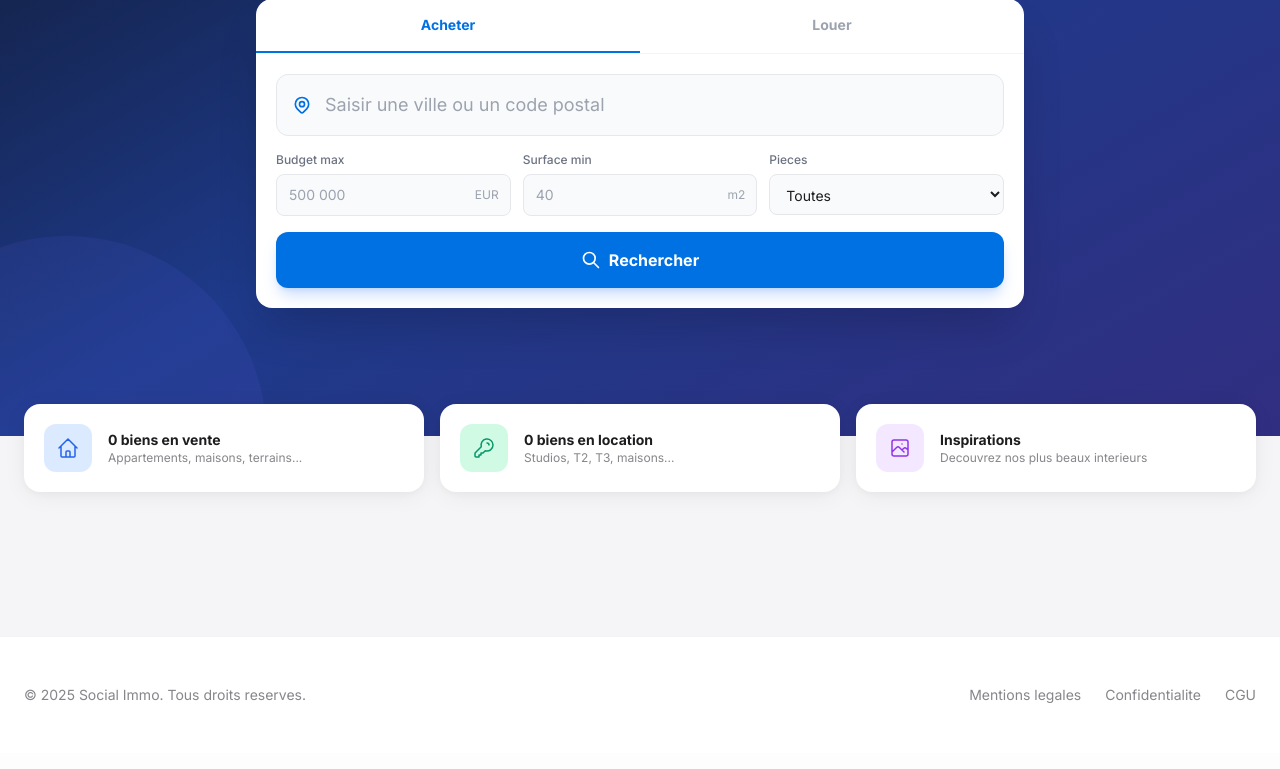
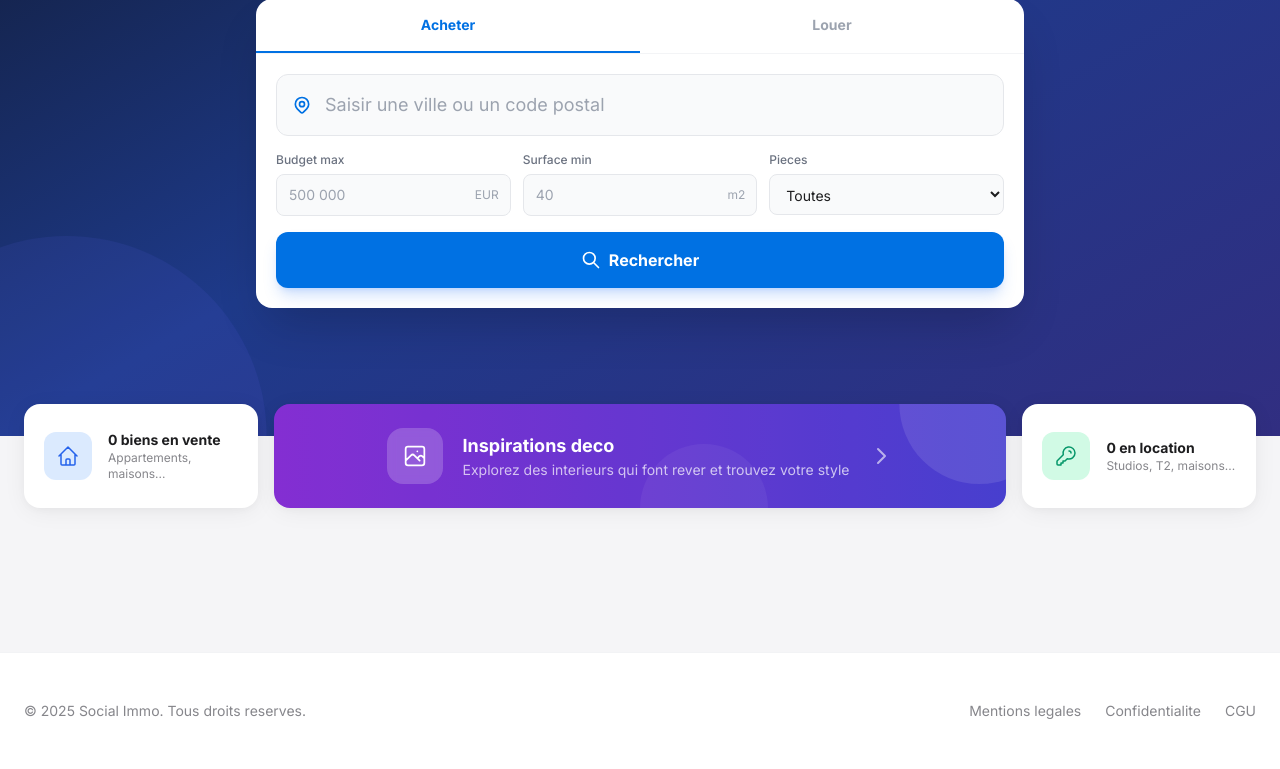
Before and after one commit to CharlT24/social-immo, a Django app: page / in a window 1280 px wide. Shown: the part 374-1143 px from the top of the page. Before the commit the page ends 1077 px from the top, so only its background shows below. Run offline with Django 5.2, Linux system fonts and the light colour scheme; data that the repository does not hold is empty; some libraries are stand-ins or nearby versions.

Commit message:
Homepage: capsule Inspiration au centre + section 3 photos inspiration
- Capsule Inspiration plus grande avec gradient violet au milieu
- Vente et Location de chaque cote
- Section Inspirations avec 3 photos aleatoires entre
  "Votre futur chez vous" et "Professionnels a la une"

Co-Authored-By: Claude Opus 4.6 <noreply@anthropic.com>

```diff
--- a/listings/views.py
+++ b/listings/views.py
@@ -82,6 +82,18 @@ def homepage(request):
     agences_vedettes = Agence.objects.filter(is_active=True, mise_en_avant=True).order_by('?')
     pros_vedettes = ProProfile.objects.filter(is_active=True, mise_en_avant=True).order_by('?')
 
+    # 3 photos inspiration aleatoires pour la homepage
+    inspiration_photos = list(Photo.objects.filter(
+        is_inspiration=True, annonce__is_active=True
+    ).order_by('?')[:3])
+    # Completer avec des photos de realisations pro si pas assez
+    if len(inspiration_photos) < 3:
+        from listings.models import ProRealisationPhoto
+        pro_photos = list(ProRealisationPhoto.objects.filter(
+            realisation__is_active=True
+        ).order_by('?')[:3 - len(inspiration_photos)])
+        inspiration_photos += pro_photos
+
     # Favoris user
     user_favorites = []
     if request.user.is_authenticated:
@@ -99,6 +111,7 @@ def homepage(request):
         'user_favorites': user_favorites,
         'agences_vedettes': agences_vedettes,
         'pros_vedettes': pros_vedettes,
+        'inspiration_photos': inspiration_photos,
     }
     return render(request, 'listings/homepage.html', context)
 
--- a/templates/listings/homepage.html
+++ b/templates/listings/homepage.html
@@ -124,32 +124,43 @@
 
 <!-- ==================== SERVICES SECTION ==================== -->
 <section class="max-w-7xl mx-auto px-6 -mt-8 relative z-10 mb-16">
-    <div class="grid grid-cols-1 md:grid-cols-3 gap-4">
-        <a href="{% url 'listings:search_results' %}?type=V" class="flex items-center gap-4 bg-white rounded-2xl p-5 shadow-apple hover:shadow-apple-hover hover:-translate-y-0.5 transition-all">
+    <div class="grid grid-cols-1 md:grid-cols-5 gap-4">
+        <!-- Vente -->
+        <a href="{% url 'listings:search_results' %}?type=V" class="md:col-span-1 flex items-center gap-4 bg-white rounded-2xl p-5 shadow-apple hover:shadow-apple-hover hover:-translate-y-0.5 transition-all">
             <div class="w-12 h-12 bg-blue-100 rounded-xl flex items-center justify-center flex-shrink-0">
                 <svg class="w-6 h-6 text-blue-600" fill="none" stroke="currentColor" viewBox="0 0 24 24"><path stroke-linecap="round" stroke-linejoin="round" stroke-width="1.5" d="M3 12l2-2m0 0l7-7 7 7M5 10v10a1 1 0 001 1h3m10-11l2 2m-2-2v10a1 1 0 01-1 1h-3m-6 0a1 1 0 001-1v-4a1 1 0 011-1h2a1 1 0 011 1v4a1 1 0 001 1m-6 0h6"/></svg>
             </div>
             <div>
                 <p class="text-sm font-bold text-apple-text">{{ count_vente }} biens en vente</p>
-                <p class="text-xs text-apple-gray">Appartements, maisons, terrains...</p>
+                <p class="text-xs text-apple-gray">Appartements, maisons...</p>
             </div>
         </a>
-        <a href="{% url 'listings:search_results' %}?type=L" class="flex items-center gap-4 bg-white rounded-2xl p-5 shadow-apple hover:shadow-apple-hover hover:-translate-y-0.5 transition-all">
+
+        <!-- Inspirations (au milieu, plus grand) -->
+        <a href="{% url 'listings:decoration_list' %}" class="md:col-span-3 relative bg-gradient-to-r from-purple-600 to-indigo-600 rounded-2xl p-6 shadow-apple hover:shadow-apple-hover hover:-translate-y-0.5 transition-all overflow-hidden group">
+            <div class="absolute inset-0 bg-black/10 group-hover:bg-black/5 transition-colors"></div>
+            <div class="absolute top-0 right-0 w-40 h-40 bg-white/10 rounded-full -translate-y-1/2 translate-x-1/3"></div>
+            <div class="absolute bottom-0 left-1/2 w-32 h-32 bg-white/5 rounded-full translate-y-1/2"></div>
+            <div class="relative flex items-center justify-center gap-5">
+                <div class="w-14 h-14 bg-white/20 backdrop-blur-sm rounded-2xl flex items-center justify-center flex-shrink-0">
+                    <svg class="w-7 h-7 text-white" fill="none" stroke="currentColor" viewBox="0 0 24 24"><path stroke-linecap="round" stroke-linejoin="round" stroke-width="1.5" d="M4 16l4.586-4.586a2 2 0 012.828 0L16 16m-2-2l1.586-1.586a2 2 0 012.828 0L20 14m-6-6h.01M6 20h12a2 2 0 002-2V6a2 2 0 00-2-2H6a2 2 0 00-2 2v12a2 2 0 002 2z"/></svg>
+                </div>
+                <div>
+                    <p class="text-lg font-bold text-white">Inspirations deco</p>
+                    <p class="text-sm text-white/70">Explorez des interieurs qui font rever et trouvez votre style</p>
+                </div>
+                <svg class="w-6 h-6 text-white/60 group-hover:translate-x-1 transition-transform flex-shrink-0" fill="none" stroke="currentColor" viewBox="0 0 24 24"><path stroke-linecap="round" stroke-linejoin="round" stroke-width="2" d="M9 5l7 7-7 7"/></svg>
+            </div>
+        </a>
+
+        <!-- Location -->
+        <a href="{% url 'listings:search_results' %}?type=L" class="md:col-span-1 flex items-center gap-4 bg-white rounded-2xl p-5 shadow-apple hover:shadow-apple-hover hover:-translate-y-0.5 transition-all">
             <div class="w-12 h-12 bg-emerald-100 rounded-xl flex items-center justify-center flex-shrink-0">
                 <svg class="w-6 h-6 text-emerald-600" fill="none" stroke="currentColor" viewBox="0 0 24 24"><path stroke-linecap="round" stroke-linejoin="round" stroke-width="1.5" d="M15 7a2 2 0 012 2m4 0a6 6 0 01-7.743 5.743L11 17H9v2H7v2H4a1 1 0 01-1-1v-2.586a1 1 0 01.293-.707l5.964-5.964A6 6 0 1121 9z"/></svg>
             </div>
             <div>
-                <p class="text-sm font-bold text-apple-text">{{ count_location }} biens en location</p>
-                <p class="text-xs text-apple-gray">Studios, T2, T3, maisons...</p>
-            </div>
-        </a>
-        <a href="{% url 'listings:decoration_list' %}" class="flex items-center gap-4 bg-white rounded-2xl p-5 shadow-apple hover:shadow-apple-hover hover:-translate-y-0.5 transition-all">
-            <div class="w-12 h-12 bg-purple-100 rounded-xl flex items-center justify-center flex-shrink-0">
-                <svg class="w-6 h-6 text-purple-600" fill="none" stroke="currentColor" viewBox="0 0 24 24"><path stroke-linecap="round" stroke-linejoin="round" stroke-width="1.5" d="M4 16l4.586-4.586a2 2 0 012.828 0L16 16m-2-2l1.586-1.586a2 2 0 012.828 0L20 14m-6-6h.01M6 20h12a2 2 0 002-2V6a2 2 0 00-2-2H6a2 2 0 00-2 2v12a2 2 0 002 2z"/></svg>
-            </div>
-            <div>
-                <p class="text-sm font-bold text-apple-text">Inspirations</p>
-                <p class="text-xs text-apple-gray">Decouvrez nos plus beaux interieurs</p>
+                <p class="text-sm font-bold text-apple-text">{{ count_location }} en location</p>
+                <p class="text-xs text-apple-gray">Studios, T2, maisons...</p>
             </div>
         </a>
     </div>
@@ -334,6 +345,40 @@
                         {% else %}bg-red-300 text-red-800{% endif %}">{{ annonce.dpe_etiquette_conso }}</span>
                     {% endif %}
                 </div>
+            </div>
+        </a>
+        {% endfor %}
+    </div>
+</section>
+{% endif %}
+
+<!-- ==================== INSPIRATIONS ==================== -->
+{% if inspiration_photos %}
+<section class="max-w-7xl mx-auto px-6 mb-16">
+    <div class="flex items-center justify-between mb-6">
+        <div>
+            <h2 class="text-2xl font-bold tracking-tight flex items-center gap-2">
+                <svg class="w-6 h-6 text-purple-500" fill="none" stroke="currentColor" viewBox="0 0 24 24"><path stroke-linecap="round" stroke-linejoin="round" stroke-width="1.5" d="M4 16l4.586-4.586a2 2 0 012.828 0L16 16m-2-2l1.586-1.586a2 2 0 012.828 0L20 14m-6-6h.01M6 20h12a2 2 0 002-2V6a2 2 0 00-2-2H6a2 2 0 00-2 2v12a2 2 0 002 2z"/></svg>
+                Inspirations
+            </h2>
+            <p class="text-sm text-apple-gray mt-1">Laissez-vous inspirer par de superbes interieurs</p>
+        </div>
+        <a href="{% url 'listings:decoration_list' %}" class="text-sm font-semibold text-purple-600 hover:underline flex items-center gap-1">
+            Voir tout
+            <svg class="w-4 h-4" fill="none" stroke="currentColor" viewBox="0 0 24 24"><path stroke-linecap="round" stroke-linejoin="round" stroke-width="2" d="M9 5l7 7-7 7"/></svg>
+        </a>
+    </div>
+
+    <div class="grid grid-cols-1 md:grid-cols-3 gap-4">
+        {% for photo in inspiration_photos %}
+        <a href="{% url 'listings:decoration_list' %}" class="group relative rounded-2xl overflow-hidden aspect-[4/3] shadow-apple hover:shadow-apple-hover transition-all hover:-translate-y-1">
+            <img src="{% if photo.src %}{{ photo.src }}{% else %}{{ photo.url }}{% endif %}" alt="Inspiration deco"
+                 class="w-full h-full object-cover group-hover:scale-105 transition-transform duration-700" loading="lazy">
+            <div class="absolute inset-0 bg-gradient-to-t from-black/50 via-transparent to-transparent"></div>
+            <div class="absolute bottom-4 left-4 right-4">
+                <span class="inline-block text-xs font-semibold text-white bg-purple-600/80 backdrop-blur-sm px-3 py-1 rounded-full">
+                    Inspiration
+                </span>
             </div>
         </a>
         {% endfor %}
```
